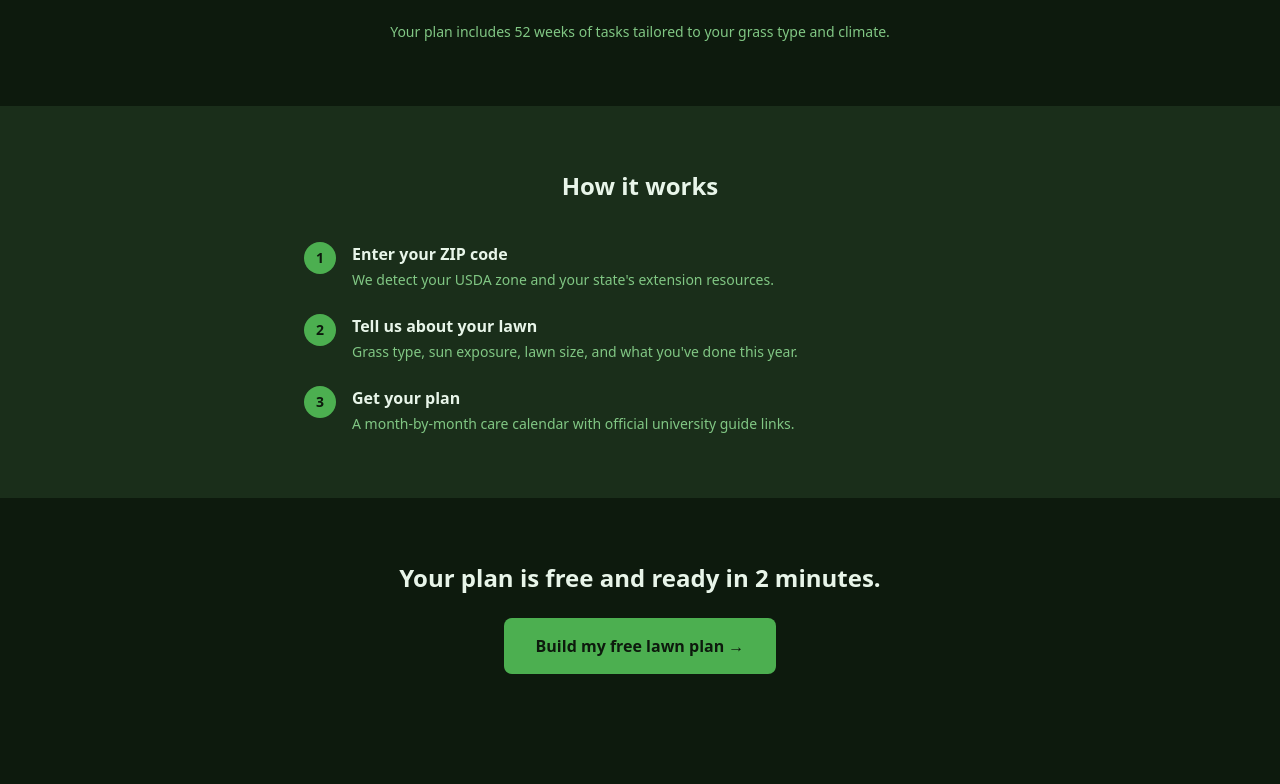
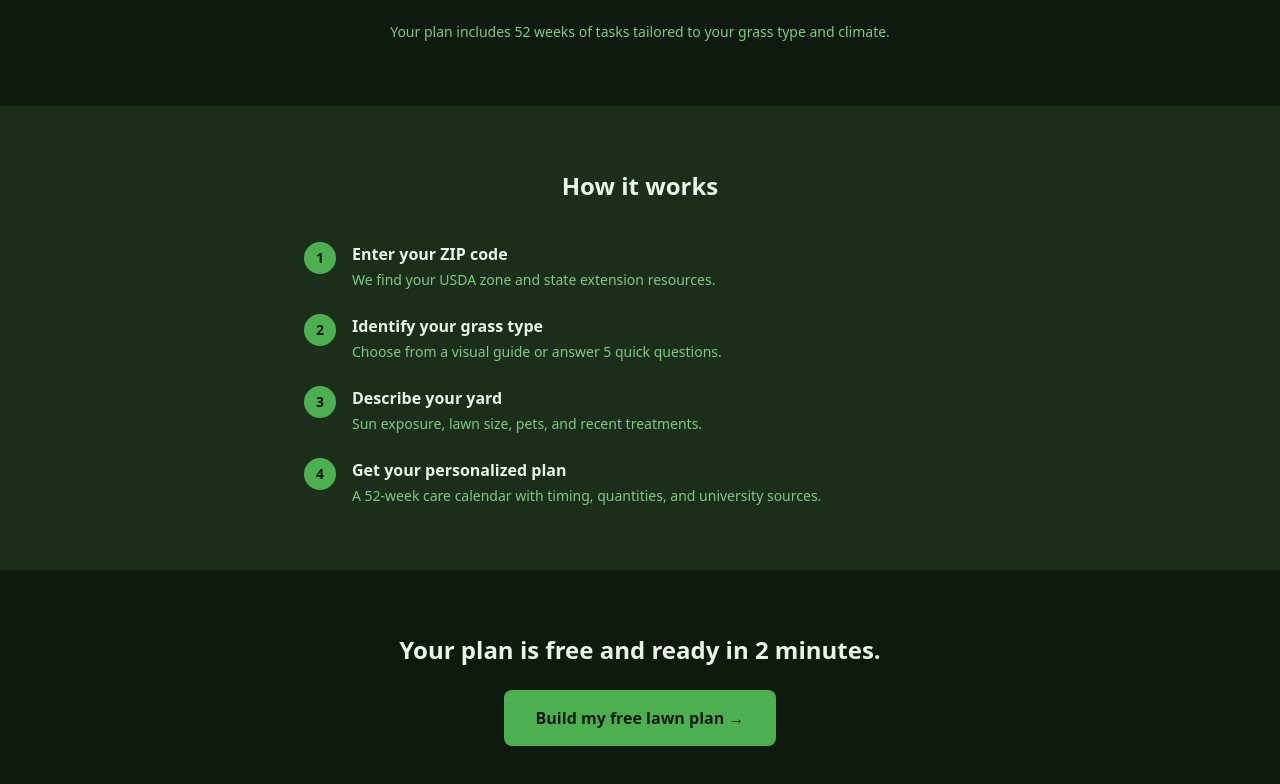
Before and after one commit to sajamills/lawncare, a Next.js app: page / in a window 1280 px wide. Shown: the part 1364-2148 px from the top of the page. Before the commit the page ends 2102 px from the top, so only its background shows below. Built offline with nearby package versions, Linux system fonts and the light colour scheme.

Commit message:
feat: [US-008] - Align 'How it works' steps with the real 7-step onboarding

```diff
--- a/prd.json
+++ b/prd.json
@@ -166,8 +166,8 @@
         "Verify in browser using dev-browser skill"
       ],
       "priority": 9,
-      "passes": false,
-      "notes": ""
+      "passes": true,
+      "notes": "Replaced the 3-item HOW_IT_WORKS array with the 4 specified steps; existing rendering logic (vertical ol/li list, no fixed grid) already handled the inferred {step, title, description} shape unchanged and scales to 4 items with no layout adjustment needed. Section heading 'How it works' untouched. No tests referenced the old copy."
     },
     {
       "id": "US-009",
--- a/src/app/page.tsx
+++ b/src/app/page.tsx
@@ -28,20 +28,23 @@ const HOW_IT_WORKS = [
   {
     step: 1,
     title: "Enter your ZIP code",
-    description:
-      "We detect your USDA zone and your state's extension resources.",
+    description: "We find your USDA zone and state extension resources.",
   },
   {
     step: 2,
-    title: "Tell us about your lawn",
-    description:
-      "Grass type, sun exposure, lawn size, and what you've done this year.",
+    title: "Identify your grass type",
+    description: "Choose from a visual guide or answer 5 quick questions.",
   },
   {
     step: 3,
-    title: "Get your plan",
+    title: "Describe your yard",
+    description: "Sun exposure, lawn size, pets, and recent treatments.",
+  },
+  {
+    step: 4,
+    title: "Get your personalized plan",
     description:
-      "A month-by-month care calendar with official university guide links.",
+      "A 52-week care calendar with timing, quantities, and university sources.",
   },
 ];
 
```
Also changed, not shown: progress.txt.
